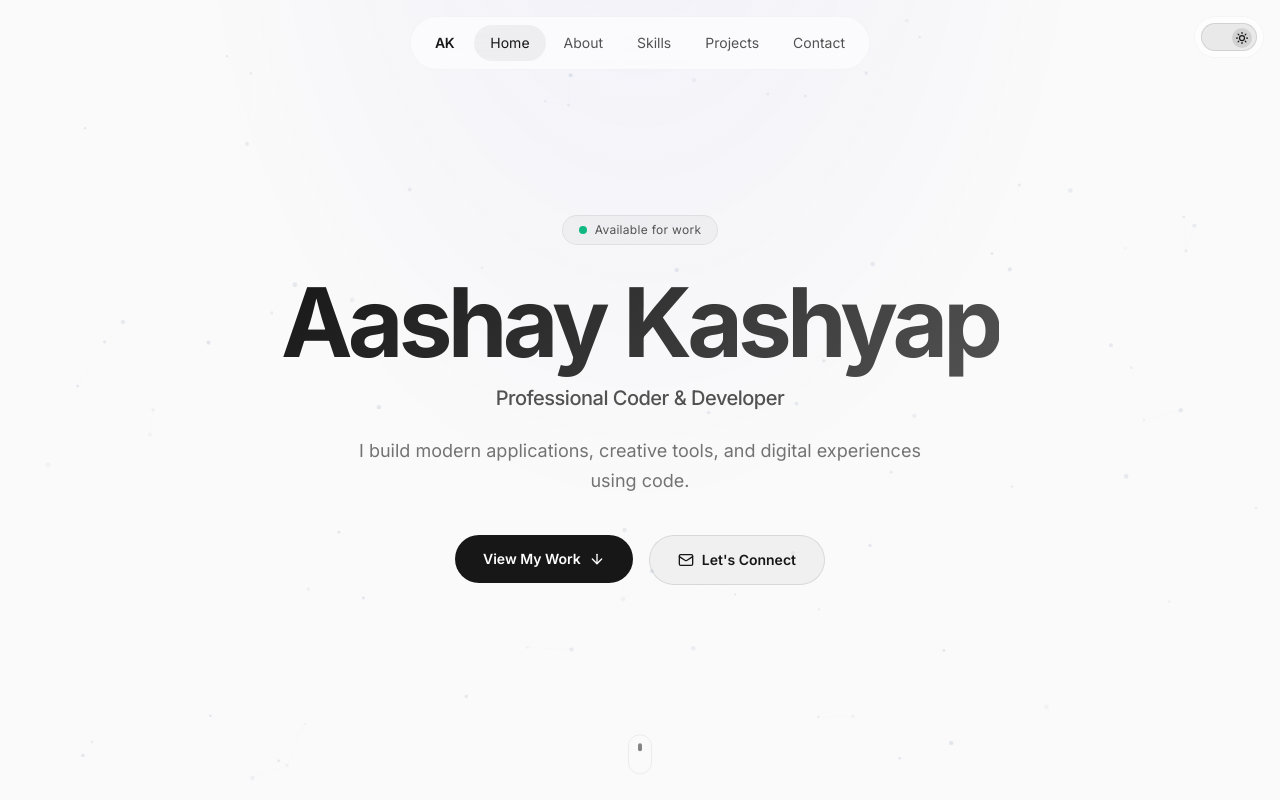
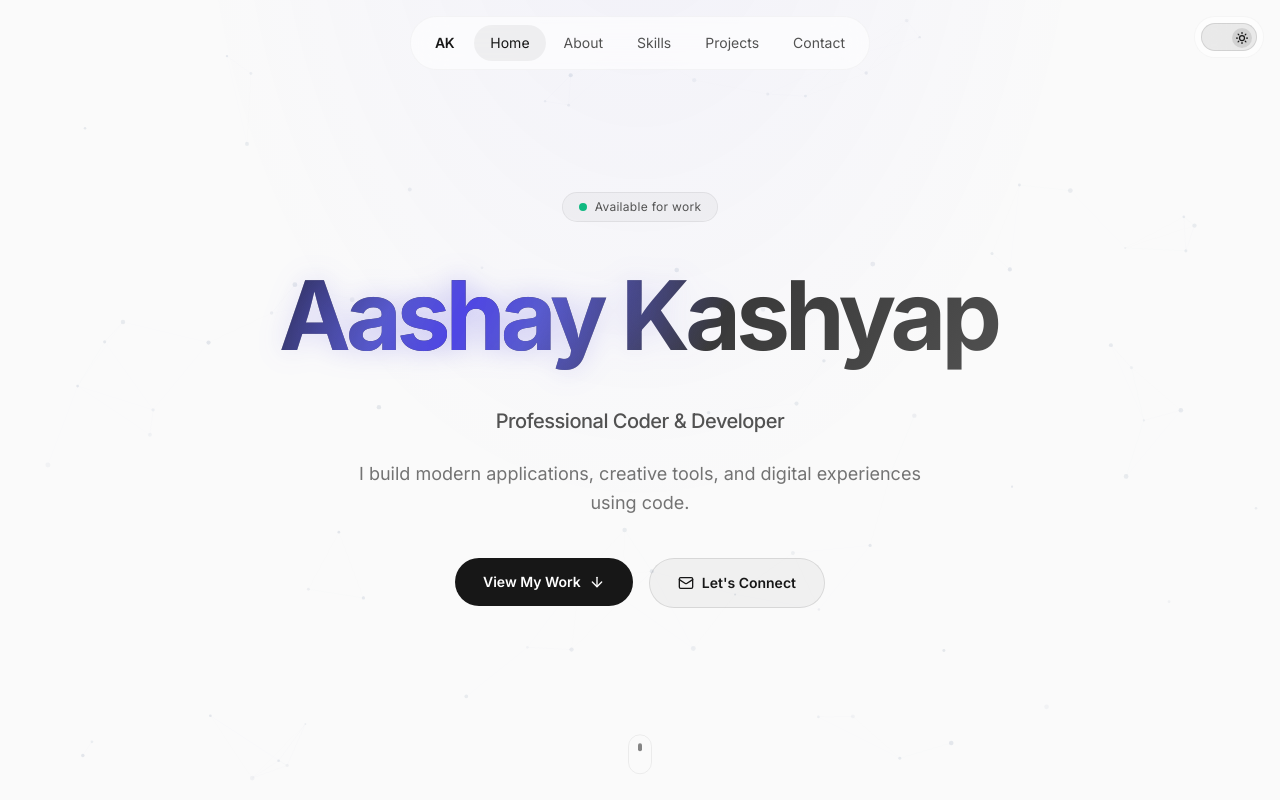
Before and after one commit to C0DE4AASHAY/Portfolio, a Next.js app: page / in a window 1280 px wide. Shown: the top 800 px of the page. Built offline with nearby package versions, Linux system fonts and the light colour scheme.

Commit message:
Added shining trasition to Text and enhace the text

```diff
--- a/src/app/globals.css
+++ b/src/app/globals.css
@@ -55,6 +55,9 @@
   --selection-bg: rgba(99, 102, 241, 0.3);
   --gradient-text-from: #f5f5f7;
   --gradient-text-to: #a1a1aa;
+  --shine-beam-color: #ffffff;
+  --shine-beam-glow: rgba(165, 180, 252, 0.9);
+  --shine-beam-drop: rgba(99, 102, 241, 0.5);
   --particle-color: 148, 163, 184;
   --cursor-glow: rgba(99, 102, 241, 0.4);
   --cursor-glow-mid: rgba(99, 102, 241, 0.1);
@@ -125,6 +128,9 @@
   --selection-bg: rgba(79, 70, 229, 0.2);
   --gradient-text-from: #171717;
   --gradient-text-to: #525252;
+  --shine-beam-color: #4f46e5;
+  --shine-beam-glow: rgba(99, 102, 241, 0.8);
+  --shine-beam-drop: rgba(79, 70, 229, 0.35);
   --particle-color: 100, 116, 139;
   --cursor-glow: rgba(79, 70, 229, 0.3);
   --cursor-glow-mid: rgba(79, 70, 229, 0.08);
@@ -247,6 +253,95 @@ body {
   background-clip: text;
 }
 
+/* ── Shining Text Effect ──────────────────────────────── */
+.shine-wrapper {
+  position: relative;
+  display: inline-block;
+  cursor: default;
+  overflow: visible;
+}
+
+.shine-text-base {
+  background: linear-gradient(135deg, var(--gradient-text-from) 0%, var(--gradient-text-to) 100%);
+  -webkit-background-clip: text;
+  -webkit-text-fill-color: transparent;
+  background-clip: text;
+  display: inline-block;
+  padding: 0.08em 0.08em 0.22em 0.04em;
+  overflow: visible;
+  transition: filter 0.4s ease;
+}
+
+.shine-text-overlay {
+  position: absolute;
+  inset: 0;
+  pointer-events: none;
+  user-select: none;
+  font: inherit;
+  letter-spacing: inherit;
+  line-height: inherit;
+  text-align: inherit;
+  padding: 0.08em 0.08em 0.22em 0.04em;
+  box-sizing: border-box;
+  overflow: visible;
+  background: linear-gradient(
+    115deg,
+    transparent 0%,
+    transparent 36%,
+    var(--shine-beam-glow) 46%,
+    var(--shine-beam-color) 50%,
+    var(--shine-beam-glow) 54%,
+    transparent 64%,
+    transparent 100%
+  );
+  background-size: 250% 100%;
+  -webkit-background-clip: text;
+  background-clip: text;
+  -webkit-text-fill-color: transparent;
+  animation: shine-sweep 5s cubic-bezier(0.4, 0, 0.2, 1) infinite;
+  animation-delay: 1.1s;
+  will-change: background-position, filter;
+  filter: drop-shadow(0 0 14px var(--shine-beam-drop));
+}
+
+@keyframes shine-sweep {
+  0% {
+    background-position: 120% 0;
+  }
+  38% {
+    background-position: -20% 0;
+  }
+  100% {
+    background-position: -20% 0;
+  }
+}
+
+@keyframes shine-sweep-hover {
+  0% {
+    background-position: 120% 0;
+  }
+  100% {
+    background-position: -20% 0;
+  }
+}
+
+.shine-wrapper:hover .shine-text-overlay {
+  animation: shine-sweep-hover 1.5s cubic-bezier(0.4, 0, 0.2, 1) infinite;
+  animation-delay: 0s;
+  filter: drop-shadow(0 0 20px var(--shine-beam-drop));
+}
+
+.shine-wrapper:hover .shine-text-base {
+  filter: drop-shadow(0 0 16px var(--accent-glow));
+}
+
+@media (prefers-reduced-motion: reduce) {
+  .shine-text-overlay {
+    animation: none;
+    display: none;
+  }
+}
+
 /* ── Section spacing ──────────────────────────────────── */
 .section-padding {
   padding: 6rem 1.5rem;
--- a/src/components/Hero.tsx
+++ b/src/components/Hero.tsx
@@ -42,9 +42,14 @@ export default function Hero() {
           initial={{ opacity: 0, y: 30 }}
           animate={{ opacity: 1, y: 0 }}
           transition={{ duration: 0.8, delay: 0.3, ease: [0.25, 0.1, 0.25, 1] }}
-          className="text-5xl sm:text-6xl md:text-7xl lg:text-8xl font-bold tracking-tighter leading-[0.95]"
+          className="text-5xl sm:text-6xl md:text-7xl lg:text-8xl font-bold tracking-tighter leading-[1.08] sm:leading-[1.04] py-1"
         >
-          <span className="gradient-text">{siteConfig.name}</span>
+          <span className="shine-wrapper">
+            <span className="shine-text-base">{siteConfig.name}</span>
+            <span className="shine-text-overlay" aria-hidden="true">
+              {siteConfig.name}
+            </span>
+          </span>
         </motion.h1>
 
         {/* Title */}
--- a/src/data/site.ts
+++ b/src/data/site.ts
@@ -6,7 +6,7 @@
 export const siteConfig = {
   name: "Aashay Kashyap",
   title: "Professional Coder & Developer",
-  avatar: "/elon.png", // Place your photo in the public/ folder (e.g. public/avatar.jpg)
+  avatar: "/elon 2.png", // Place your photo in the public/ folder (e.g. public/avatar.jpg)
   description:
     "I build modern applications, creative tools, and digital experiences using code.",
   url: "zhttps://www.aashxy.cyou/", // Replace with your domain
@@ -79,7 +79,7 @@ export interface Project {
 
 export const projects: Project[] = [
   {
-    id: "devflow",
+    id: "devflow", //Attendance System
     title: "Attendance System",
     description:
       "This is a Attendance System which keep tracking of the attendance of the students. using QR Code scanning.",
@@ -92,7 +92,7 @@ export const projects: Project[] = [
     featured: true,
   },
   {
-    id: "codeforge",
+    id: "codeforge",//Brightness Controller
     title: "Brightness Controller",
     description:
       "This is a Brightness Controller by which you can control your system brightness using your fingers.",
```
Also changed, not shown: public/elon 2.png (added).
